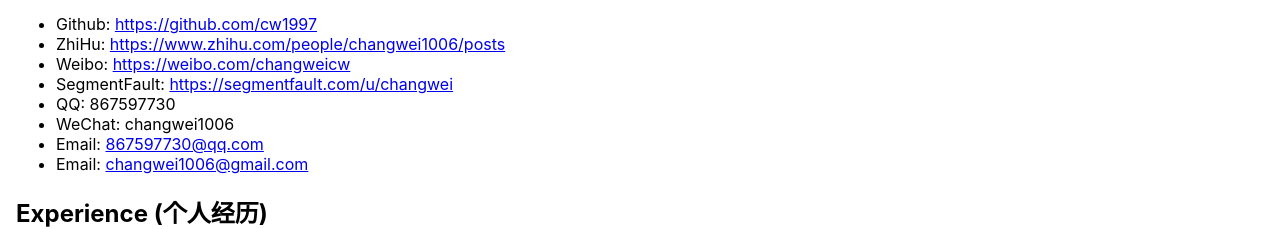
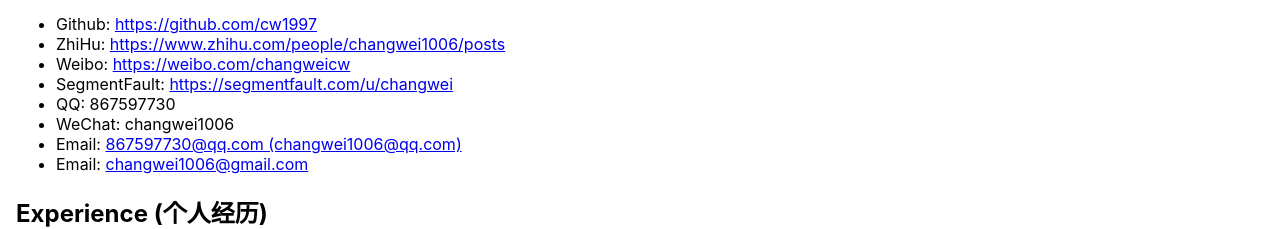
Before and after one commit to cw1997/changwei.me, a React app: page / in a window 1280 px wide. Shown: the part 820-1049 px from the top of the page. Built offline with nearby package versions, Linux system fonts and the light colour scheme.

Commit message:
update Home.tsx：add alias Email for QQ mail
Signed-off-by: Chang Wei <changwei1006@gmail.com>

```diff
--- a/src/pages/Home/Home.tsx
+++ b/src/pages/Home/Home.tsx
@@ -81,7 +81,7 @@
           <li>QQ: 867597730</li>
           <li>WeChat: changwei1006</li>
 
-          <li>Email: <a href="mailto:867597730@qq.com">867597730@qq.com</a></li>
+          <li>Email: <a href="mailto:867597730@qq.com">867597730@qq.com (changwei1006@qq.com)</a></li>
           <li>Email: <a href="mailto:changwei1006@gmail.com">changwei1006@gmail.com</a></li>
         </ul>
       </p>
```
